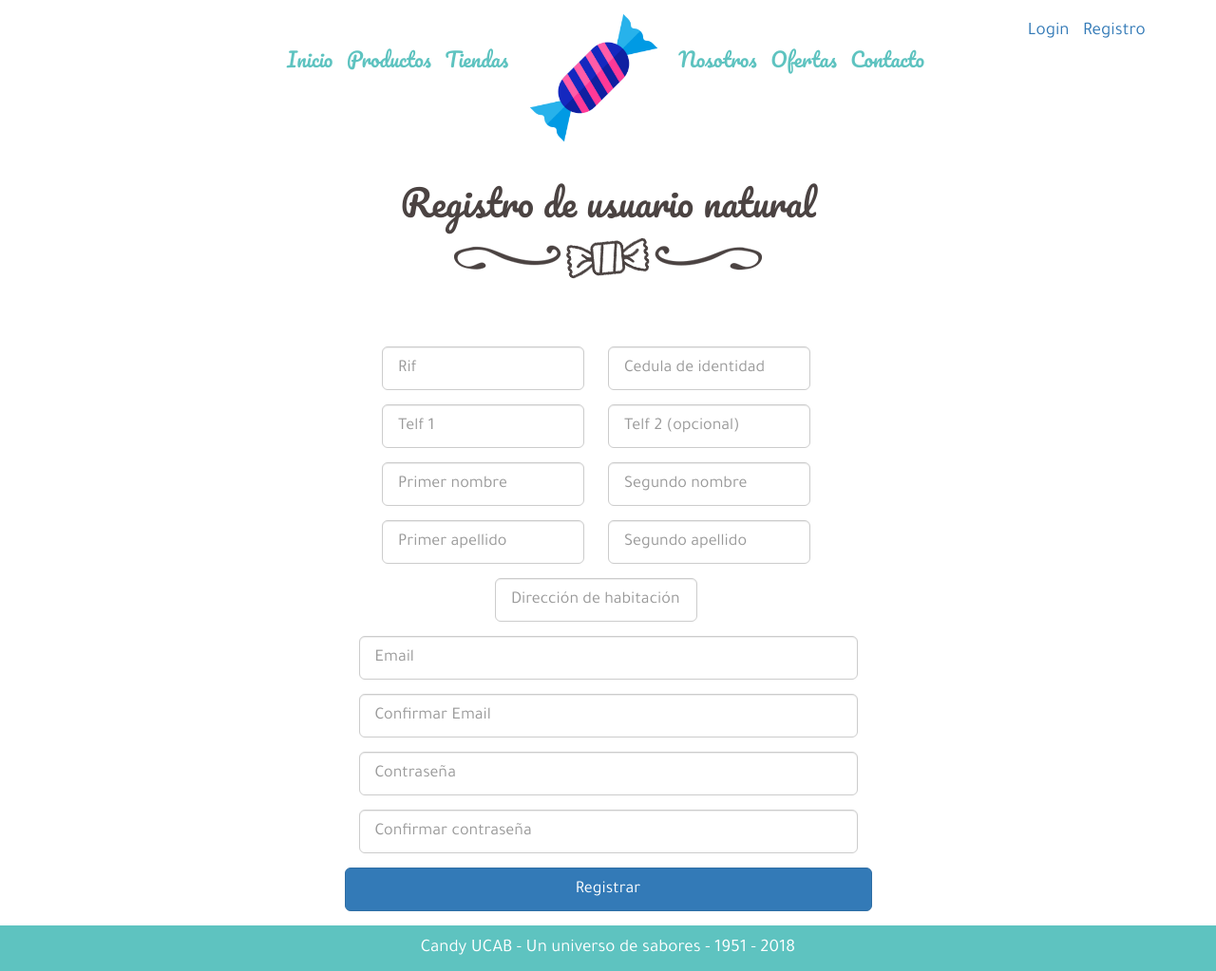
After one commit to javiloria/Candy-ucab-, a Laravel app: page /registro-natural in a window 1280 px wide. The commit adds this page. Shown: the whole page at 95% size. Run offline with Laravel 8, Linux system fonts and the light colour scheme.

Commit message:
Agregando vistas de login y registro de usuarios

```diff
--- a/public/css/estilos-propios.css
+++ b/public/css/estilos-propios.css
@@ -397,7 +397,19 @@
 	.registro-login {
 		display: block;
 		text-align: right;
-		background-color: lightgreen;
+	}
+
+	.contenedor-login {
+		margin-top: 0;
+		max-width: 50%!important;
+		margin-left: auto;
+		margin-right: auto;
+	}
+}
+
+@media screen and (min-width: 725px){
+	.contenedor-login {
+		margin-bottom: 120px;
 	}
 }
 
@@ -405,7 +417,6 @@
 	.menu-principal {
 		display: none;
 		visibility: hidden;
-		background-color: lightgreen;
 	}
 	.navbar-default {
 		display: block;
@@ -419,4 +430,65 @@
 		display: none;
 	}
 
+	.contenedor-login {
+		margin-top: 0;
+		margin-bottom: 125px;
+		max-width: 60%!important;
+		margin-left: auto;
+		margin-right: auto;
+	}
+
 }
+
+.contenedor-fomulario {
+	display: flex;
+	justify-content: center;
+	flex-wrap: wrap;
+}
+
+.contenedor-fomulario .form-group {
+	margin-right: 25px;
+}
+
+.estilo-escabezado-registro {
+	margin-bottom: 50px;
+	margin-top: -35px;
+}
+
+.contenedor-tipo-usuario {
+	display: flex;
+	justify-content: center;
+	margin-bottom: 45px;
+	flex-wrap: wrap;
+}
+
+.contenedor-usuario {
+	width: 35%;
+	display: flex;
+	flex-direction: column;
+	justify-content: center;
+	align-items: center;
+	font-size: 50px;
+	margin-bottom: 25px;
+}
+
+.contenedor-usuario i {
+	font-size: 150px;
+}
+
+.contenedor-usuario a {
+	color: #5ec3c0;
+	text-decoration: none;
+	transition: ease 0.3s;
+}
+
+.contenedor-usuario a:hover {
+	color: #ff91a4;
+	transition: ease 0.3s;
+}
+
+@media screen and (max-width: 600px) {
+	.contenedor-usuario {
+		width: 51%;
+	}
+}
--- a/resources/views/layouts/master.blade.php
+++ b/resources/views/layouts/master.blade.php
@@ -21,13 +21,13 @@
 	        <span class="icon-bar"></span>
 	        <span class="icon-bar"></span>
 	      </button>
-	      <a class="navbar-brand" href="/Candy-ucab-/public/"><strong><span class="logo-responsive">Candy UCAB</span></strong></a>
+	      <a class="navbar-brand" href="/"><strong><span class="logo-responsive">Candy UCAB</span></strong></a>
 	    </div>
 
 	    <!-- Collect the nav links, forms, and other content for toggling -->
 	    <div class="collapse navbar-collapse" id="bs-example-navbar-collapse-1">
 	      <ul class="nav navbar-nav text-center">
-	        <li><a href="/Candy-ucab-/public/">Inicio</a></li>
+	        <li><a href="/">Inicio</a></li>
 	        <li class="active"><a href="productos">Productos</a></li>
 	        <li><a href="tiendas">Tiendas</a></li>
 	        <li><a href="nosotros">Nosotros</a></li>
@@ -36,8 +36,8 @@
 	      </ul>
 			<hr>
 	      <ul class="nav navbar-nav navbar-right text-center">
-	        <li><a href="#">Registro</a></li>
-	        <li><a href="#">Login</a></li>
+	        <li><a href="registro">Registro</a></li>
+	        <li><a href="login">Login</a></li>
 	      </ul>
 	    </div><!-- /.navbar-collapse -->
 	  </div><!-- /.container-fluid -->
@@ -47,8 +47,8 @@
 		<div class="row">
 			<div class="col-md-offset-10 col-md-2 registro-login">
 				<ul class="list-inline separacion-top login">
-					<li><a href="#">Login</a></li>
-					<li><a href="#">Registro</a></li>
+					<li><a href="login">Login</a></li>
+					<li><a href="registro">Registro</a></li>
 				</ul>
 			</div>
 		</div>
@@ -58,10 +58,10 @@
 				<header class="menu-principal">
 					<nav>
 						<ul class="list-inline text-center">
-							<li><a class="item-menu" href="/Candy-ucab-/public/">Inicio</a></li>
+							<li><a class="item-menu" href="/">Inicio</a></li>
 							<li><a class="item-menu" href="productos">Productos</a></li>
 							<li><a class="item-menu" href="tiendas">Tiendas</a></li>
-							<li><a href="/Candy-ucab-/public/"><img class="logo" src="imgs/sweet.png" alt="Logotipo"></a></li>
+							<li><a href="/"><img class="logo" src="imgs/sweet.png" alt="Logotipo"></a></li>
 							<li><a class="item-menu" href="nosotros">Nosotros</a></li>
 							<li><a class="item-menu" href="ofertas">Ofertas</a></li>
 							<li><a class="item-menu" href="contacto">Contacto</a></li>
--- /dev/null
+++ b/resources/views/registro-natural.blade.php
@@ -0,0 +1,78 @@
+@extends('layouts.master')
+
+@section('title', 'Registro jurídico')
+
+@section('contenido')
+
+<div class="container">
+	<div class="row">
+		<div class="col-md-offset-3 col-md-6">
+			<div class="contenedor-fomulario">
+				<h1 class="text-center estilo-escabezado-registro titulos-principales">Registro de usuario natural</h1>
+				<div class="form-group">
+					<input type="text" class="form-control input-lg" placeholder="Rif"/>
+				</div>
+
+				<div class="form-group">
+				    <input type="text" class="form-control input-lg" placeholder="Cedula de identidad"/>
+				</div>
+
+				<div class="form-group">
+				    <input type="text" class="form-control input-lg" placeholder="Telf 1"/>
+				</div>
+
+				<div class="form-group">
+				    <input type="text" class="form-control input-lg" placeholder="Telf 2 (opcional)"/>
+				</div>
+
+				<div class="form-group">
+				    <input type="text" class="form-control input-lg" placeholder="Primer nombre"/>
+				</div>
+
+				<div class="form-group">
+				    <input type="text" class="form-control input-lg" placeholder="Segundo nombre"/>
+				</div>
+
+				<div class="form-group">
+				    <input type="text" class="form-control input-lg" placeholder="Primer apellido"/>
+				</div>
+
+				<div class="form-group">
+				    <input type="text" class="form-control input-lg" placeholder="Segundo apellido"/>
+				</div>
+
+				<div class="form-group">
+				    <input type="text" class="form-control input-lg" placeholder="Dirección de habitación"/>
+				</div>
+			</div>
+
+			<div class="contenedor-formulario">
+
+					<div class="col-md-12">
+						<div class="form-group">
+						    <input type="text" class="form-control input-lg" placeholder="Email"/>
+						</div>
+
+						<div class="form-group">
+						    <input type="text" class="form-control input-lg" placeholder="Confirmar Email"/>
+						</div>
+
+						<div class="form-group">
+						    <input type="text" class="form-control input-lg" placeholder="Contraseña"/>
+						</div>
+
+						<div class="form-group">
+						    <input type="text" class="form-control input-lg" placeholder="Confirmar contraseña"/>
+						</div>
+					</div>
+
+			</div>
+
+			<div class="form-group">
+	            <input type="submit" class="btn btn-block btn-lg btn-primary" value="Registrar"/>
+	        </div>
+		</div>
+	</div>
+</div>
+
+@stop
--- a/routes/web.php
+++ b/routes/web.php
@@ -34,3 +34,19 @@
 Route::get('contacto', function() {
 	return view('contacto');
 });
+
+Route::get('login', function() {
+	return view('login');
+});
+
+Route::get('registro-juridico', function() {
+	return view('registro-juridico');
+});
+
+Route::get('registro-natural', function() {
+	return view('registro-natural');
+});
+
+Route::get('registro', function() {
+	return view('registro');
+});
```
Also changed, not shown: resources/views/login.blade.php (added, +29 -0 lines), resources/views/registro-juridico.blade.php (added, +77 -0 lines), resources/views/registro.blade.php (added, +23 -0 lines).
